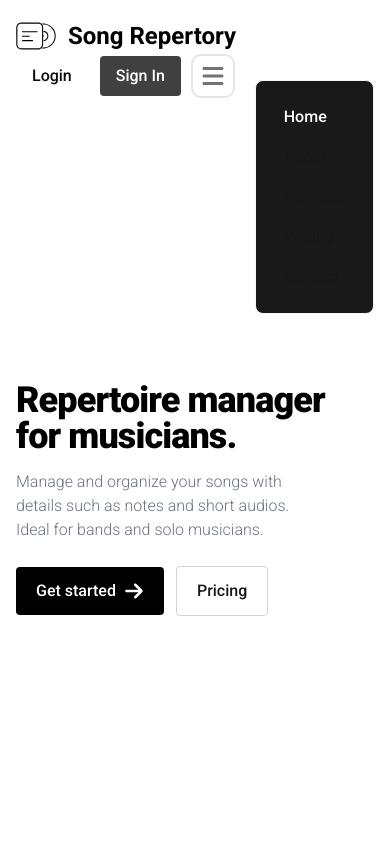
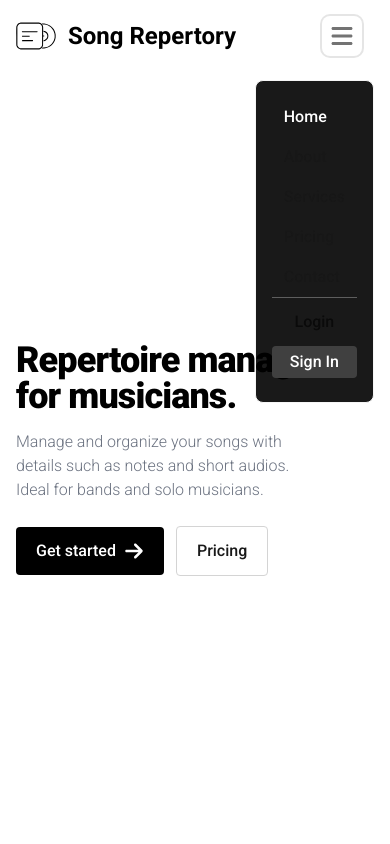
Before and after one commit to joshtin2505/song-repertory, a Next.js app: page / in a window 390 px wide. Both pictures are taken after a click on the button "Open main menu". Shown: the top 844 px of the page. Built offline with nearby package versions, Linux system fonts and the light colour scheme; what tailwindcss-bg-patterns would draw is missing.

Commit message:
refactor: Update NavBar component to include responsive menu button

```diff
--- a/src/components/NavBar.tsx
+++ b/src/components/NavBar.tsx
@@ -73,17 +73,32 @@ export function NavBar() {
               Contact
             </Link>
           </li>
+          <hr className="hidden max-sm:block border-t-white/30" />
+          <div className="flex flex-col py-2 gap-2 sm:hidden">
+            <button
+              type="button"
+              className="sm:hidden transition dark:text-white dark:hover:text-white/50 focus:ring-4 focus:ring-neutral-300 font-medium rounded px-4 py-1 text-neutral-950 focus:outline-none dark:focus:ring-neutral-800"
+            >
+              Login
+            </button>
+            <button
+              type="button"
+              className="sm:hidden transition text-white bg-neutral-700 hover:bg-neutral-800 focus:ring-4 focus:ring-neutral-300 font-medium rounded px-4 py-1 dark:bg-white/90 dark:text-neutral-950 dark:hover:bg-white/50 focus:outline-none dark:focus:ring-neutral-800"
+            >
+              Sign In
+            </button>
+          </div>
         </ul>
         <div className="flex gap-3 mr-3">
           <button
             type="button"
-            className="transition dark:text-white dark:hover:text-white/50 focus:ring-4 focus:ring-neutral-300 font-medium rounded px-4 py-1 text-neutral-950 focus:outline-none dark:focus:ring-neutral-800"
+            className="max-sm:hidden transition dark:text-white dark:hover:text-white/50 focus:ring-4 focus:ring-neutral-300 font-medium rounded px-4 py-1 text-neutral-950 focus:outline-none dark:focus:ring-neutral-800"
           >
             Login
           </button>
           <button
             type="button"
-            className="transition text-white bg-neutral-700 hover:bg-neutral-800 focus:ring-4 focus:ring-neutral-300 font-medium rounded px-4 py-1 dark:bg-white/90 dark:text-neutral-950 dark:hover:bg-white/50 focus:outline-none dark:focus:ring-neutral-800"
+            className="max-sm:hidden transition text-white bg-neutral-700 hover:bg-neutral-800 focus:ring-4 focus:ring-neutral-300 font-medium rounded px-4 py-1 dark:bg-white/90 dark:text-neutral-950 dark:hover:bg-white/50 focus:outline-none dark:focus:ring-neutral-800"
           >
             Sign In
           </button>
```
